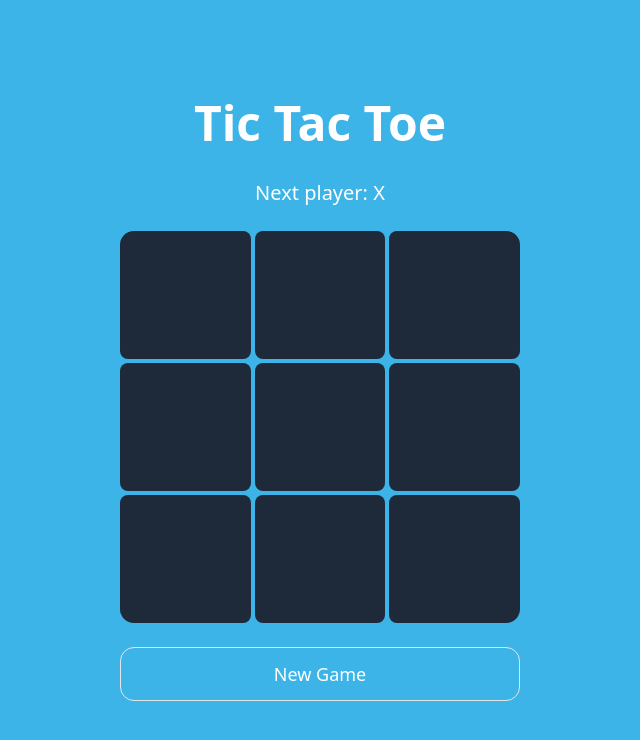
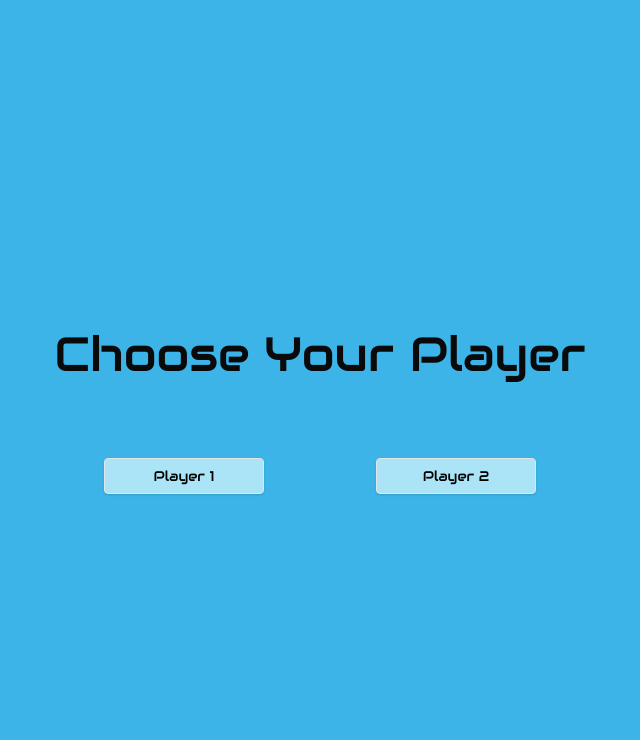
Before and after one commit to irilstr/tictactoe, a React (Vite) app: page / in a window 1280 px wide. Shown: the top 740 px of the page, without its empty margins (320-960 px from the left). Built offline with nearby package versions, Linux system fonts and the light colour scheme.

Commit message:
Replaced X and O with character images. General styling

```diff
--- a/src/App.tsx
+++ b/src/App.tsx
@@ -1,26 +1,25 @@
-import StartGame from "./components/startGame";
-
+import { useState } from "react";
 import Choose_player from "./components/Choose_player";
 import Board from "./components/Board";
-// import DropDown from "./components/dropDown";
-import { useState } from "react";
 
 function App() {
-  const [startVisability, setStartVisability] = useState(true);
-  const [choosePlayerVisability, setChoosePlayerVisability] = useState(false);
-  const [BoardVisability, setBoardVisability] = useState(false);
-  const [message, setMessage] = useState("");
+  const [player1, setPlayer1] = useState<string | null>(null);
+  const [player2, setPlayer2] = useState<string | null>(null);
+
   return (
-    <>
-      <div className="h-screen flex flex-col bg-[#3CB4E8]">
-        <Board />
-
-        {/* <Greeting name="Alice" onClick={() => setMessage("Hello, Alice!")} />
-        <Greeting name="Bob" onClick={() => setMessage("Hello, Bob!")} />
-
-        <p>{message}</p> Viser meldingen når en knapp trykkes */}
-      </div>
-    </>
+    <div className="h-screen flex flex-col bg-[#3CB4E8]">
+      {!player1 || !player2 ? (
+        <Choose_player
+          onSelectPlayers={(p1, p2) => {
+            setPlayer1(p1);
+            setPlayer2(p2);
+          }}
+        />
+      ) : (
+        <Board player1={player1} player2={player2} />
+      )}
+    </div>
   );
 }
+
 export default App;
--- a/src/components/Board.tsx
+++ b/src/components/Board.tsx
@@ -1,5 +1,4 @@
 import { useState } from "react";
-import velgKarakter from "./Choose_player";
 
 const winningCombinations = [
   [0, 1, 2],
@@ -16,37 +15,73 @@ function getWinner(squares: Array<string | null>) {
   for (let combination of winningCombinations) {
     const [a, b, c] = combination;
     if (squares[a] && squares[a] === squares[b] && squares[a] === squares[c]) {
-      return squares[a];
+      return { winner: squares[a], winningCombo: combination };
     }
   }
   return null;
 }
 
-export default function Board() {
+interface BoardProps {
+  player1: string;
+  player2: string;
+}
+
+export default function Board({ player1, player2 }: BoardProps) {
   const [board, setBoard] = useState(Array(9).fill(null));
   const [isPlayer1Turn, setIsPlayer1Turn] = useState(true);
+  const [winningCombo, setWinningCombo] = useState<number[] | null>(null);
 
   function handleSquareClick(index: number) {
-    if (board[index] || getWinner(board)) {
+    if (board[index] || winningCombo) {
       return;
     }
 
     const updatedBoard = [...board];
-    updatedBoard[index] = isPlayer1Turn ? "X" : "O";
+    updatedBoard[index] = isPlayer1Turn ? player1 : player2;
     setBoard(updatedBoard);
     setIsPlayer1Turn(!isPlayer1Turn);
+
+    const result = getWinner(updatedBoard);
+    if (result) {
+      setWinningCombo(result.winningCombo);
+    }
   }
 
   function getGameStatus() {
-    const winner = getWinner(board);
-    if (winner) return `Winner: ${winner}`;
+    const result = getWinner(board);
+    if (result) {
+      return (
+        <div className="flex items-center justify-center gap-3 text-2xl font-bold animate-bounce">
+          Winner:
+          <img
+            src={`/${result.winner}.png`}
+            alt={result.winner}
+            className="h-12 w-12 md:h-16 md:w-16"
+          />
+        </div>
+      );
+    }
+
     if (board.every((square) => square !== null)) return "Draw!";
-    return `Next player: ${isPlayer1Turn ? "X" : "O"}`;
+
+    const nextPlayerImage = isPlayer1Turn ? player1 : player2;
+
+    return (
+      <div className="flex items-center justify-center gap-3 text-xl text-white">
+        Next player:
+        <img
+          src={`/${nextPlayerImage}.png`}
+          alt={nextPlayerImage}
+          className="h-12 w-12 md:h-16 md:w-16"
+        />
+      </div>
+    );
   }
 
   function resetGame() {
     setBoard(Array(9).fill(null));
     setIsPlayer1Turn(true);
+    setWinningCombo(null); // Clear winning combo
   }
 
   return (
@@ -58,8 +93,8 @@ export default function Board() {
 
         <div
           className={`text-center mb-6 ${
-            getWinner(board)
-              ? "text-2xl font-bold text-green-400 animate-bounce"
+            winningCombo
+              ? "text-2xl font-bold text-white animate-bounce"
               : "text-xl text-white"
           }`}
         >
@@ -71,11 +106,17 @@ export default function Board() {
             <button
               key={index}
               onClick={() => handleSquareClick(index)}
-              className={`h-32 w-full bg-gray-800 rounded-md text-6xl font-light transition-colors duration-200 hover:bg-gray-700 ${
-                square === "X" ? "text-blue-400" : "text-pink-400"
-              }`}
+              className="h-32 w-full bg-gray-800 rounded-md text-6xl font-light transition-colors duration-200 hover:bg-gray-700 flex items-center justify-center"
             >
-              {square}
+              {square && (
+                <img
+                  src={`/${square}.png`}
+                  alt={square}
+                  className={`h-20 w-20 object-contain ${
+                    winningCombo?.includes(index) ? "animate-bounce" : ""
+                  }`}
+                />
+              )}
             </button>
           ))}
         </div>
--- a/src/components/Choose_player.tsx
+++ b/src/components/Choose_player.tsx
@@ -1,155 +1,134 @@
+import { useState, useEffect } from "react";
 import { Button } from "./button";
-import { useState } from "react";
-import { useEffect } from "react";
 
-interface GameProps {
-  player1: string;
-  player2: string;
+interface ChoosePlayerProps {
+  onSelectPlayers: (player1: string, player2: string) => void;
 }
-function Choose_player({ player1, player2 }: GameProps) {
-  return `${player1},${player2}`;
-}
+
+export default function Choose_player({ onSelectPlayers }: ChoosePlayerProps) {
   const characters = ["Bjorn", "Elephant", "Lemur"];
 
-export default function velgKarakter() {
-  //aner virkelig ikke om det er normalt å bruke så mange forskjellige states, men fuck it.
-  const [player_1_btn, set_player_1_btn] = useState("Player 1");
-  const [player_2_btn, set_player_2_btn] = useState("Player 2");
-  const [visability, setvisability] = useState(false);
-  const [player1, setplayer1] = useState("1");
-  const [player2, setplayer2] = useState("2");
+  const [player1, setPlayer1] = useState<string | null>(null);
+  const [player2, setPlayer2] = useState<string | null>(null);
   const [isOpen1, setIsOpen1] = useState(false);
   const [isOpen2, setIsOpen2] = useState(false);
   const [error, setError] = useState<string>("");
-  const [images, setImages] = useState(characters);
 
   useEffect(() => {
-    if (images.includes(player1) && images.includes(player2)) {
-      setvisability(true);
+    if (player1 && player2 && player1 !== player2) {
+      setError(""); // Clear error if both players are unique
     }
   }, [player1, player2]);
 
   return (
-    <div id="alt" className="h-screen">
-      <div id="title" className="text-center mt-6">
-        <h1 className="font-audiowide text-4xl">Choose your player</h1>
-      </div>
+    <div className="h-screen flex flex-col items-center justify-center">
+      <h1 className="font-audiowide text-5xl text-center mt-6 mb-12">
+        Choose Your Player
+      </h1>
 
-      <div
-        id="button_container"
-        className="flex flex-row justify-center content-evenly mt-25 gap-40 "
+      {error && <p className="text-red-500 mt-4">{error}</p>}
+
+      <div className="flex gap-28 mt-8">
+        {/* Player 1 Dropdown */}
+        <div className="relative w-40">
+          <Button
+            onClick={() => setIsOpen1(!isOpen1)}
+            variant="outline"
+            className="bg-[#abe4f7] text-black font-audiowide px-6 py-3 rounded w-full flex items-center justify-center"
           >
-        <div className="relative">
-          <Button
-            id="player_1_knapp"
+            {player1 ? (
+              <img
+                src={`/${player1}.png`}
+                alt={player1}
+                className="h-12 w-12 object-contain"
+              />
+            ) : (
+              "Player 1"
+            )}
+          </Button>
+
+          {isOpen1 && (
+            <div className="absolute top-full mt-2 w-full bg-white border rounded shadow-md max-h-64 overflow-y-auto p-2 z-10">
+              {characters.map((character) => (
+                <button
+                  key={character}
                   onClick={() => {
-              setIsOpen1(!isOpen1);
-            }}
-            variant="outline"
-            className="mt-6 md:mt-10 bg-[#abe4f7] text-white
-                        font-audiowide text-cent cursor-pointer"
-          >
-            {player_1_btn}
-          </Button>
-          {/* Dropdown-meny */}
-          {isOpen1 && (
-            <div className="absolute mt-2 w-26">
-              <ul className="">
-                {images.map((img, index) => (
-                  <button
-                    key={img}
-                    type="button"
-                    className="border cursor-pointer hover:bg-blue-600"
-                    onClick={() => {
-                      let selected_player = images[index];
-                      if (selected_player !== player2) {
-                        setplayer1(selected_player);
-                        // images.splice(index, 1)
-                        setIsOpen1(!isOpen1);
-                        set_player_1_btn(img);
+                    if (character === player2) {
+                      setError("Players cannot be the same character");
+                    } else {
+                      setPlayer1(character);
+                      setIsOpen1(false);
                       setError("");
-                      } else {
-                        setError("Begge kan ikke være samme karakter");
                     }
                   }}
+                  className="block w-full text-black hover:bg-blue-200 mb-2 last:mb-0"
                 >
                   <img
-                      key={img + index.toString()}
-                      src={`${img}.png`}
-                      alt={`image-${index}`}
-                      className="h-30 lg:h-30"
+                    src={`/${character}.png`}
+                    alt={character}
+                    className="h-20 mx-auto"
                   />
                 </button>
               ))}
-              </ul>
             </div>
           )}
         </div>
-        <div className="position absolute">
-          <span className="text-center">{error}</span>
-        </div>
 
-        <div className="relative">
+        {/* Player 2 Dropdown */}
+        <div className="relative w-40">
           <Button
+            onClick={() => setIsOpen2(!isOpen2)}
+            variant="outline"
+            className="bg-[#abe4f7] text-black font-audiowide px-6 py-3 rounded w-full flex items-center justify-center"
+          >
+            {player2 ? (
+              <img
+                src={`/${player2}.png`}
+                alt={player2}
+                className="h-12 w-12 object-contain"
+              />
+            ) : (
+              "Player 2"
+            )}
+          </Button>
+
+          {isOpen2 && (
+            <div className="absolute top-full mt-2 w-full bg-white border rounded shadow-md max-h-64 overflow-y-auto p-2 z-10">
+              {characters.map((character) => (
+                <button
+                  key={character}
                   onClick={() => {
-              setIsOpen2(!isOpen2);
-            }}
-            variant="outline"
-            className="mt-6 md:mt-10 bg-[#abe4f7] text-white
-                    font-audiowide text-cent cursor-pointer"
-          >
-            {player_2_btn}
-          </Button>
-          {/* Dropdown-meny */}
-          {isOpen2 && (
-            <div className="absolute mt-2 w-28">
-              <ul className="">
-                {images.map((img, index) => (
-                  <button
-                    key={img}
-                    type="button"
-                    className="border cursor-pointer hover:bg-blue-600"
-                    onClick={() => {
-                      let selected_player = images[index];
-                      if (selected_player !== player1) {
-                        setplayer2(selected_player);
-                        // images.splice(index, 1)
-                        setIsOpen2(!isOpen2);
-                        set_player_2_btn(img);
+                    if (character === player1) {
+                      setError("Players cannot be the same character");
+                    } else {
+                      setPlayer2(character);
+                      setIsOpen2(false);
                       setError("");
-                      } else {
-                        setError("Begge kan ikke være samme karakter");
-                        //document.getElementById("error_tekst").innerText = "Spillerne kan ikke ha samme karakter";
                     }
                   }}
+                  className="block w-full text-black hover:bg-blue-200 mb-2 last:mb-0"
                 >
                   <img
-                      key={img + index.toString()}
-                      src={`${img}.png`}
-                      alt={`image-${index}`}
-                      className="h-30 lg:h-30"
+                    src={`/${character}.png`}
+                    alt={character}
+                    className="h-20 mx-auto"
                   />
                 </button>
               ))}
-              </ul>
-            </div>
-          )}
-        </div>
-        {visability && (
-          <div className="font-audiowide fixed left-1/2 top-3/4 transform -translate-x-1/2 bg-blue-500 text-white py-2 px-6 rounded-lg shadow-lg hover:bg-blue-600 transition">
-            <button
-              id="begin_game"
-              type="button"
-              className=""
-              onClick={() => {
-                const players = Choose_player({ player1, player2 });
-              }}
-            >
-              Begin game
-            </button>
             </div>
           )}
         </div>
       </div>
+
+      {/* Start Game Button */}
+      {player1 && player2 && !error && (
+        <button
+          onClick={() => onSelectPlayers(player1, player2)}
+          className="mt-6 bg-[#0022FF] border-[#000000] text-white font-audiowide px-8 py-3 rounded-lg shadow-lg hover:bg-blue-600"
+        >
+          Begin Game
+        </button>
+      )}
+    </div>
   );
 }
```
Lines whose indentation alone changed are shown as unchanged.
